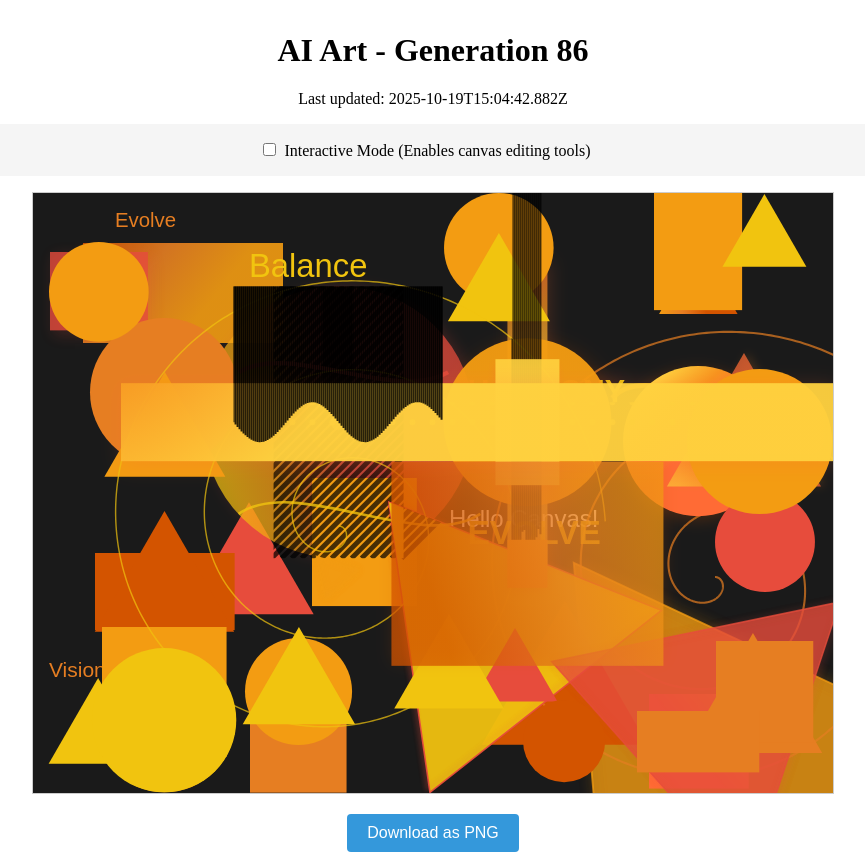
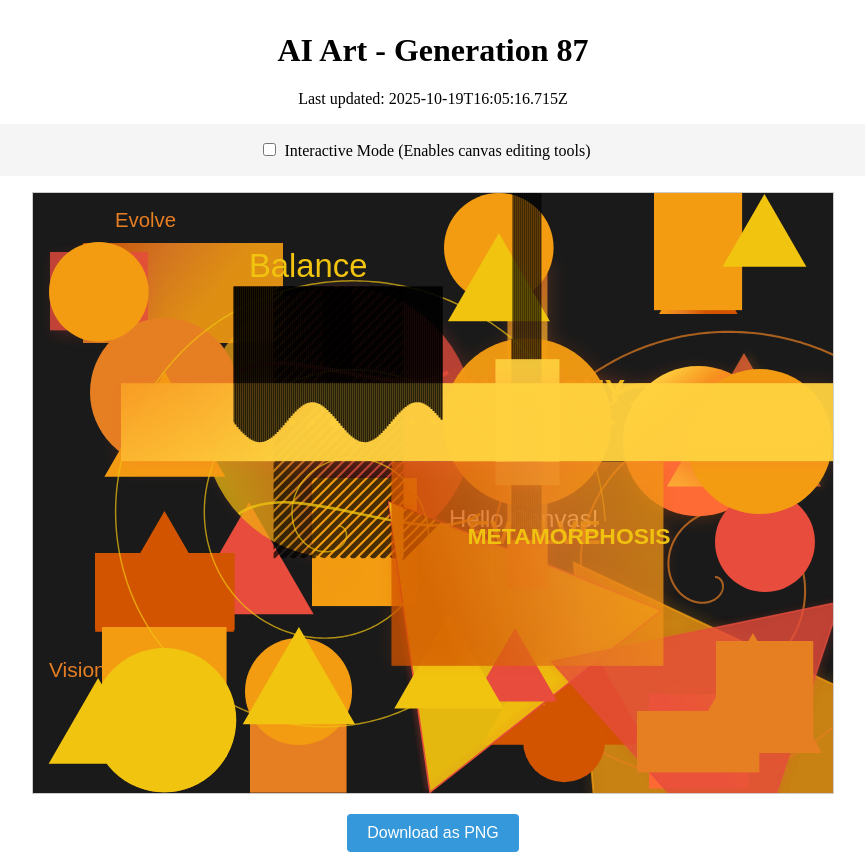
Before and after one commit to mcclowes/ai-art, a React (Vite) app: page / in a window 1280 px wide. Shown: the whole page, without its empty margins (207-1072 px from the left). Built offline with nearby package versions, Linux system fonts and the light colour scheme.

Commit message:
Improve artwork - Generation 87

```diff
--- a/src/artwork-state.ts
+++ b/src/artwork-state.ts
@@ -1058,9 +1058,36 @@ export const artworkState: ArtworkState = {
       "pattern": "waves",
       "opacity": 0.8387814162712467,
       "id": "pattern_rect_1760882697719"
+    },
+    {
+      "type": "text",
+      "x": 434.4375772558714,
+      "y": 350.82818294190355,
+      "text": "METAMORPHOSIS",
+      "font": "bold 22.919711309399414px Arial",
+      "fillStyle": "#e74c3c",
+      "gradient": {
+        "type": "radial",
+        "colors": [
+          "#e74c3c",
+          "#f39c12",
+          "#f1c40f"
+        ],
+        "direction": 258.697940587228,
+        "centerX": 0.6959081389506123,
+        "centerY": 0.6623599852422362
+      },
+      "shadow": {
+        "blur": 9.212125596266649,
+        "color": "#e74c3c40",
+        "offsetX": 1.050862348288284,
+        "offsetY": 1.0889318906608647
+      },
+      "opacity": 0.9763260573803672,
+      "id": "gradient_text_1760889916715"
     }
   ],
-  "generation": 86,
-  "lastUpdated": "2025-10-19T15:04:42.882Z",
+  "generation": 87,
+  "lastUpdated": "2025-10-19T16:05:16.715Z",
   "cycleStarted": "2025-10-16T02:32:55.705Z"
 };
```
